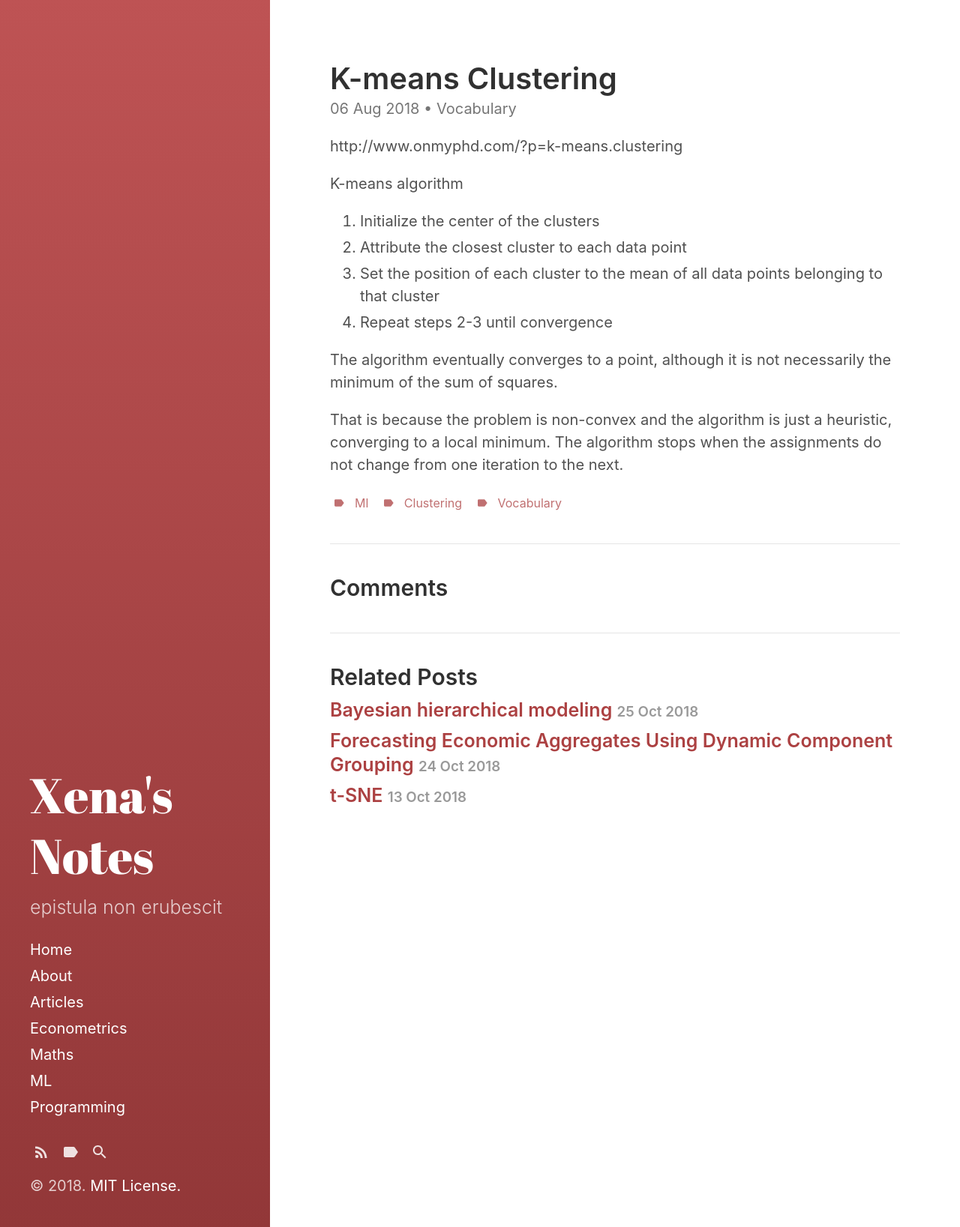
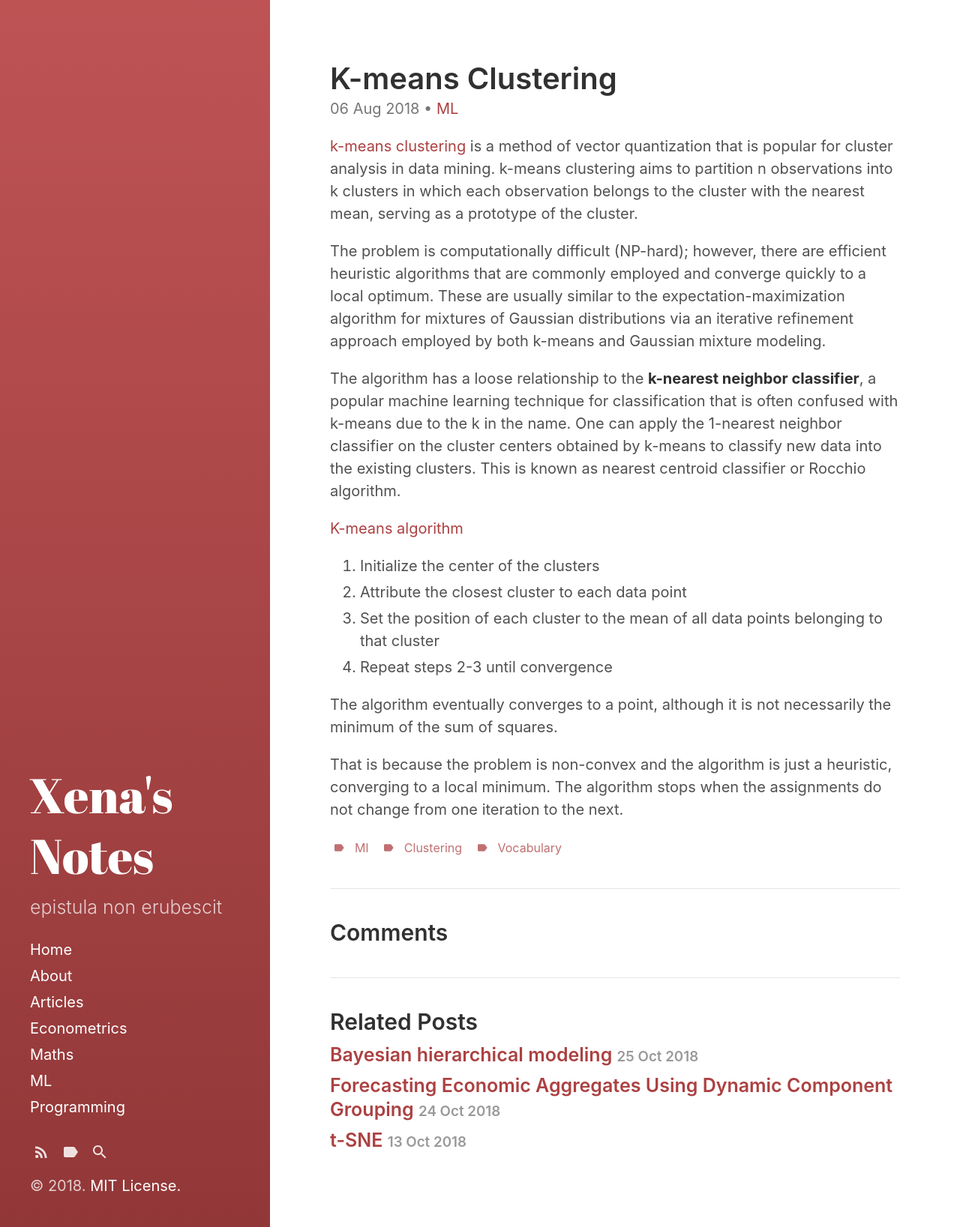
Before and after one commit to xenakas/gitpage, a Jekyll site: the page built from _posts/2018-08-06-vocabulary-k-means-clustering.md, in a window 1280 px wide. Shown: the whole page at 75% size. Built offline with Jekyll 4.4.1, drawn with Linux system fonts in a browser that asks for light colours.

Commit message:
Update 2018-08-06-vocabulary-k-means-clustering.md

```diff
--- a/_posts/2018-08-06-vocabulary-k-means-clustering.md
+++ b/_posts/2018-08-06-vocabulary-k-means-clustering.md
@@ -1,17 +1,32 @@
 ---
 title: "K-means Clustering"
 layout: post
+excerpt_separator: "<!--more-->"
 categories:
-  - Vocabulary
+  - ML
 tags:
   - ml
   - clustering
   - vocabulary
 ---
 
-http://www.onmyphd.com/?p=k-means.clustering
+[k-means clustering](https://en.wikipedia.org/wiki/K-means_clustering) is a method of vector quantization that is popular for cluster analysis in data mining. k-means clustering aims to partition n observations into k clusters in which each observation belongs to the cluster with the nearest mean, serving as a prototype of the cluster.
 
-K-means algorithm
+<!--more-->
+
+The problem is computationally difficult (NP-hard); however, there are efficient heuristic
+algorithms that are commonly employed and converge quickly to a local optimum.
+These are usually similar to the expectation-maximization algorithm for mixtures of
+Gaussian distributions via an iterative refinement approach employed by both k-means
+and Gaussian mixture modeling.
+
+The algorithm has a loose relationship to the **k-nearest neighbor classifier**,
+a popular machine learning technique for classification that is often confused with k-means due to the
+k in the name. One can apply the 1-nearest neighbor classifier on the cluster centers
+obtained by k-means to classify new data into the existing clusters.
+This is known as nearest centroid classifier or Rocchio algorithm.
+
+[K-means algorithm](http://www.onmyphd.com/?p=k-means.clustering)
 
 1. Initialize the center of the clusters
 2. Attribute the closest cluster to each data point
```
